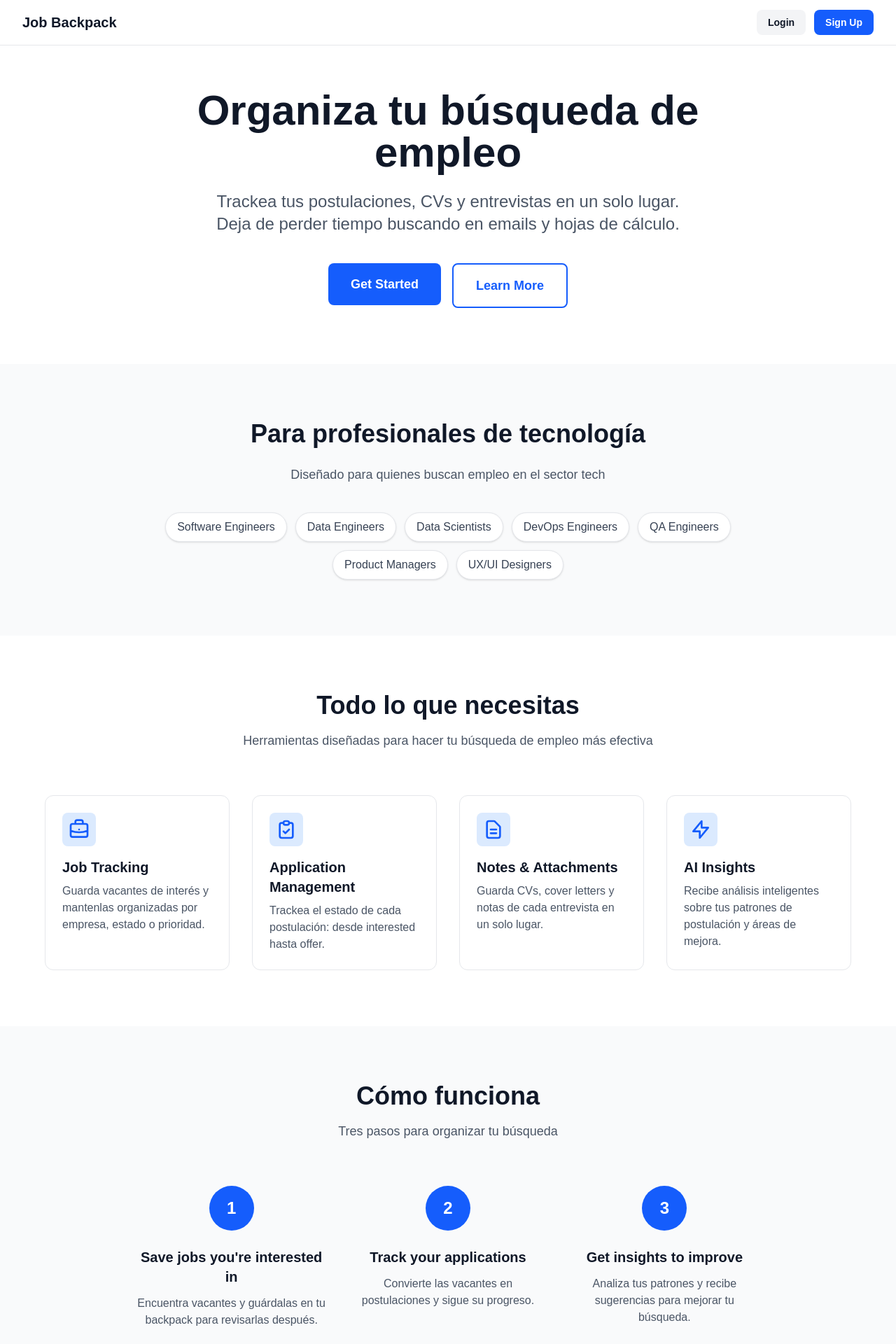
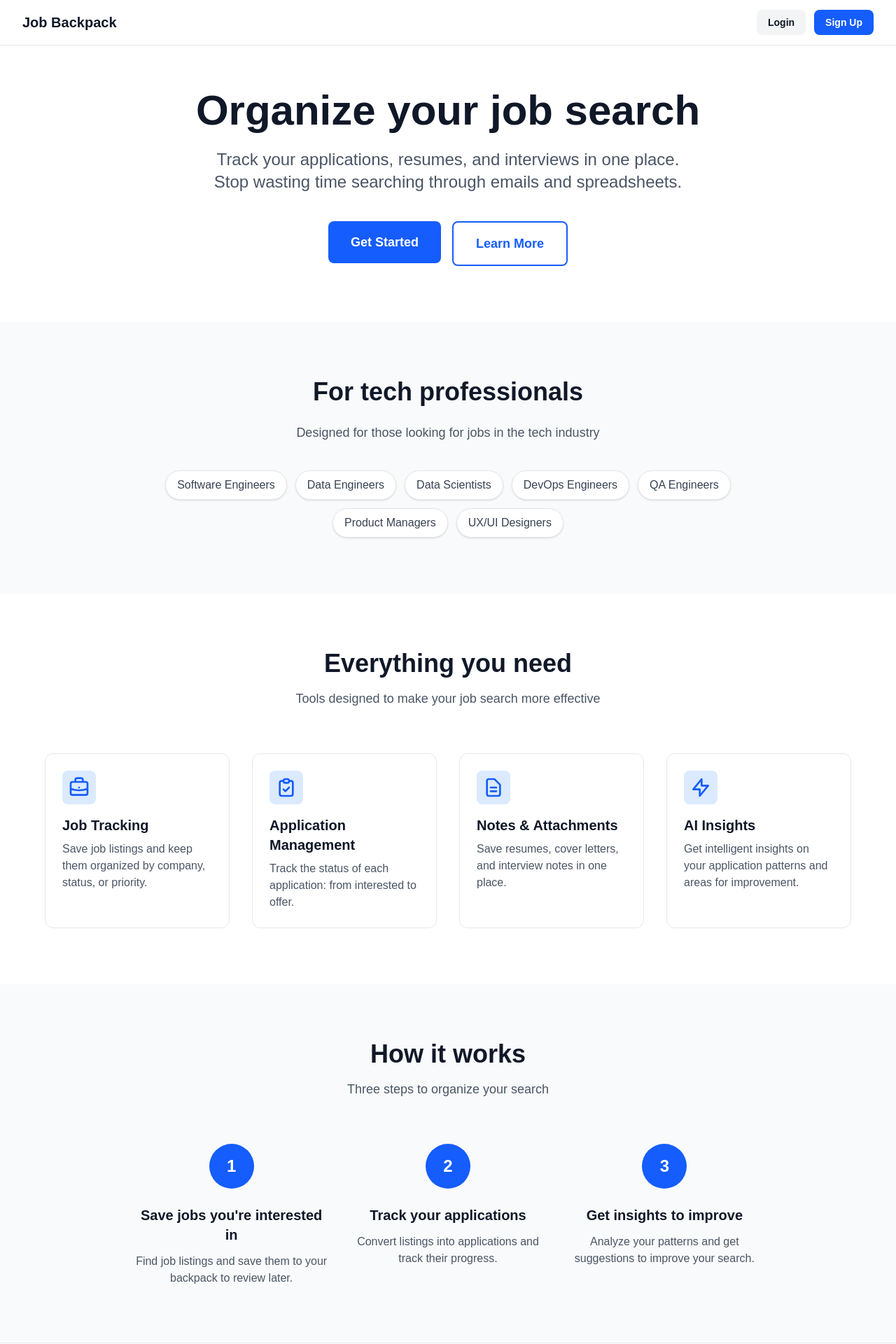
Before and after one commit to poemmacode/job-backpack, a Next.js app: page / in a window 1280 px wide. Shown: the top 1920 px of the page at 70% size. Built offline with nearby package versions, Linux system fonts and the light colour scheme; no server answers.

Commit message:
feat: set entire site to english (Feature 034)

```diff
--- a/spec/constitution/roadmap.md
+++ b/spec/constitution/roadmap.md
@@ -37,12 +37,13 @@
 | 031 | Company Profiles               | V2             | Baja      | ⏳ Pendiente  |
 | 032 | Recruiter CRM                  | V2             | Media     | ⏳ Pendiente  |
 | 033 | Custom Favicon                 | V2             | Alta      | ⏳ Pendiente  |
-| 034 | AI Career Insights             | AI             | Alta      | ⏳ Pendiente  |
-| 035 | AI Resume Advisor              | AI             | Alta      | ⏳ Pendiente  |
-| 036 | AI Interview Coach             | AI             | Alta      | ⏳ Pendiente  |
-| 037 | AI Skill Gap Analysis          | AI             | Alta      | ⏳ Pendiente  |
-| 038 | AI Job Matching                | AI             | Alta      | ⏳ Pendiente  |
-| 039 | Public Feedback & Roadmap      | Growth         | Baja      | ⏳ Pendiente  |
+| 034 | English Site                   | Foundation     | Alta      | ⏳ Pendiente  |
+| 035 | AI Career Insights             | AI             | Alta      | ⏳ Pendiente  |
+| 036 | AI Resume Advisor              | AI             | Alta      | ⏳ Pendiente  |
+| 037 | AI Interview Coach             | AI             | Alta      | ⏳ Pendiente  |
+| 038 | AI Skill Gap Analysis          | AI             | Alta      | ⏳ Pendiente  |
+| 039 | AI Job Matching                | AI             | Alta      | ⏳ Pendiente  |
+| 040 | Public Feedback & Roadmap      | Growth         | Baja      | ⏳ Pendiente  |
 
 
 ## Futuro
--- /dev/null
+++ b/spec/features/034-english-site/plan.md
@@ -0,0 +1,39 @@
+# Plan — Feature 034: English Site
+
+## Archivos a modificar
+
+| Archivo | Strings | Acción |
+|---------|---------|--------|
+| `src/app/layout.tsx` | 2 | Traducir title y description |
+| `src/features/landing/components/Hero.tsx` | 2 | Traducir h1 y párrafo |
+| `src/features/landing/components/Features.tsx` | 6 | Traducir descripciones + headings |
+| `src/features/landing/components/HowItWorks.tsx` | 5 | Traducir descripciones + headings |
+| `src/features/landing/components/TargetAudience.tsx` | 2 | Traducir heading + subheading |
+
+## Traducciones
+
+| Español | Inglés |
+|---------|--------|
+| Job Backpack - Organiza tu búsqueda de empleo | Job Backpack - Organize your job search |
+| Trackea tus postulaciones... | Track your applications, resumes, and interviews in one place. Built for tech professionals. |
+| Organiza tu búsqueda de empleo | Organize your job search |
+| Trackea tus postulaciones... (hero) | Track your applications, resumes, and interviews in one place. Stop wasting time searching through emails and spreadsheets. |
+| Guarda vacantes de interés... | Save job listings and keep them organized by company, status, or priority. |
+| Trackea el estado de cada postulación... | Track the status of each application: from interested to offer. |
+| Guarda CVs, cover letters... | Save resumes, cover letters, and interview notes in one place. |
+| Recibe análisis inteligentes... | Get intelligent insights on your application patterns and areas for improvement. |
+| Todo lo que necesitas | Everything you need |
+| Herramientas diseñadas... | Tools designed to make your job search more effective |
+| Encuentra vacantes... | Find job listings and save them to your backpack to review later. |
+| Convierte las vacantes... | Convert listings into applications and track their progress. |
+| Analiza tus patrones... | Analyze your patterns and get suggestions to improve your search. |
+| Cómo funciona | How it works |
+| Tres pasos para organizar tu búsqueda | Three steps to organize your search |
+| Para profesionales de tecnología | For tech professionals |
+| Diseñado para quienes buscan... | Designed for those looking for jobs in the tech industry |
+
+## Verificación
+
+1. Ejecutar `npm run lint`
+2. Ejecutar `npm run build`
+3. Verificar landing page en navegador
--- /dev/null
+++ b/spec/features/034-english-site/spec.md
@@ -0,0 +1,37 @@
+# Feature 034 — English Site
+
+## Resumen
+
+Establecer el sitio completamente en inglés. Actualmente el landing page tiene texto en español mientras que el dashboard/app ya está en inglés.
+
+## Objetivo
+
+- Alinear todo el contenido del sitio con el atributo `lang="en"` ya configurado
+- Consistencia de idioma en toda la experiencia de usuario
+
+## Alcance
+
+### Incluido
+
+- Traducir metadata de layout.tsx (title, description)
+- Traducir Hero.tsx (heading, párrafo)
+- Traducir Features.tsx (descripciones, headings de sección)
+- Traducir HowItWorks.tsx (descripciones, headings de sección)
+- Traducir TargetAudience.tsx (heading, subheading)
+
+### Excluido
+
+- Infraestructura i18n (no se necesita — el dashboard ya está en inglés)
+- Traducción de contenido dinámico del usuario
+- Cambios de diseño o layout
+
+## Criterios de aceptación
+
+1. Todo el texto visible del sitio está en inglés
+2. El atributo `lang="en"` permanece configurado
+3. No hay errores de lint ni build
+4. La información se mantiene fiel al contenido original en español
+
+## Nota
+
+El dashboard/app ya estaba 100% en inglés. Solo el landing page (5 archivos, 17 strings) necesita traducción.
--- /dev/null
+++ b/spec/features/034-english-site/tasks.md
@@ -0,0 +1,23 @@
+# Tasks — Feature 034: English Site
+
+## Estado: Completado
+
+---
+
+- [x] **Traducir metadata**
+  - [x] Actualizar `src/app/layout.tsx` — title y description
+
+- [x] **Traducir Landing Page**
+  - [x] `src/features/landing/components/Hero.tsx`
+  - [x] `src/features/landing/components/Features.tsx`
+  - [x] `src/features/landing/components/HowItWorks.tsx`
+  - [x] `src/features/landing/components/TargetAudience.tsx`
+
+- [x] **Verificación**
+  - [x] Ejecutar lint (`npm run lint`)
+  - [x] Ejecutar build (`npm run build`)
+
+- [x] **Documentación**
+  - [x] Actualizar roadmap
+  - [x] Marcar tareas completadas
+  - [x] Commit y push
--- a/src/app/layout.tsx
+++ b/src/app/layout.tsx
@@ -13,9 +13,9 @@ const geistMono = Geist_Mono({
 });
 
 export const metadata: Metadata = {
-  title: 'Job Backpack - Organiza tu búsqueda de empleo',
+  title: 'Job Backpack - Organize your job search',
   description:
-    'Trackea tus postulaciones, CVs y entrevistas en un solo lugar. Diseñado para profesionales de tecnología.',
+    'Track your applications, resumes, and interviews in one place. Built for tech professionals.',
   icons: {
     icon: [
       { url: '/favicon.ico', sizes: '32x32' },
--- a/src/features/landing/components/Features.tsx
+++ b/src/features/landing/components/Features.tsx
@@ -2,7 +2,7 @@ const features = [
   {
     title: 'Job Tracking',
     description:
-      'Guarda vacantes de interés y mantenlas organizadas por empresa, estado o prioridad.',
+      'Save job listings and keep them organized by company, status, or priority.',
     icon: (
       <svg className="w-8 h-8" fill="none" viewBox="0 0 24 24" stroke="currentColor">
         <path
@@ -16,7 +16,7 @@ const features = [
   },
   {
     title: 'Application Management',
-    description: 'Trackea el estado de cada postulación: desde interested hasta offer.',
+    description: 'Track the status of each application: from interested to offer.',
     icon: (
       <svg className="w-8 h-8" fill="none" viewBox="0 0 24 24" stroke="currentColor">
         <path
@@ -30,7 +30,7 @@ const features = [
   },
   {
     title: 'Notes & Attachments',
-    description: 'Guarda CVs, cover letters y notas de cada entrevista en un solo lugar.',
+    description: 'Save resumes, cover letters, and interview notes in one place.',
     icon: (
       <svg className="w-8 h-8" fill="none" viewBox="0 0 24 24" stroke="currentColor">
         <path
@@ -45,7 +45,7 @@ const features = [
   {
     title: 'AI Insights',
     description:
-      'Recibe análisis inteligentes sobre tus patrones de postulación y áreas de mejora.',
+      'Get intelligent insights on your application patterns and areas for improvement.',
     icon: (
       <svg className="w-8 h-8" fill="none" viewBox="0 0 24 24" stroke="currentColor">
         <path
@@ -65,10 +65,10 @@ export function Features() {
       <div className="max-w-6xl mx-auto">
         <div className="text-center mb-16">
           <h2 className="text-3xl sm:text-4xl font-bold text-gray-900 mb-4">
-            Todo lo que necesitas
+            Everything you need
           </h2>
           <p className="text-lg text-gray-600 max-w-2xl mx-auto">
-            Herramientas diseñadas para hacer tu búsqueda de empleo más efectiva
+            Tools designed to make your job search more effective
           </p>
         </div>
         <div className="grid grid-cols-1 md:grid-cols-2 lg:grid-cols-4 gap-8">
--- a/src/features/landing/components/Hero.tsx
+++ b/src/features/landing/components/Hero.tsx
@@ -6,11 +6,11 @@ export function Hero() {
     <section className="pt-32 pb-20 px-4 sm:px-6 lg:px-8">
       <div className="max-w-4xl mx-auto text-center">
         <h1 className="text-4xl sm:text-5xl lg:text-6xl font-bold text-gray-900 mb-6">
-          Organiza tu búsqueda de empleo
+          Organize your job search
         </h1>
         <p className="text-xl sm:text-2xl text-gray-600 mb-10 max-w-2xl mx-auto">
-          Trackea tus postulaciones, CVs y entrevistas en un solo lugar. Deja de perder tiempo
-          buscando en emails y hojas de cálculo.
+          Track your applications, resumes, and interviews in one place. Stop wasting time
+          searching through emails and spreadsheets.
         </p>
         <div className="flex flex-col sm:flex-row gap-4 justify-center">
           <Link href="/signup">
--- a/src/features/landing/components/HowItWorks.tsx
+++ b/src/features/landing/components/HowItWorks.tsx
@@ -2,17 +2,17 @@ const steps = [
   {
     number: '1',
     title: "Save jobs you're interested in",
-    description: 'Encuentra vacantes y guárdalas en tu backpack para revisarlas después.',
+    description: 'Find job listings and save them to your backpack to review later.',
   },
   {
     number: '2',
     title: 'Track your applications',
-    description: 'Convierte las vacantes en postulaciones y sigue su progreso.',
+    description: 'Convert listings into applications and track their progress.',
   },
   {
     number: '3',
     title: 'Get insights to improve',
-    description: 'Analiza tus patrones y recibe sugerencias para mejorar tu búsqueda.',
+    description: 'Analyze your patterns and get suggestions to improve your search.',
   },
 ];
 
@@ -21,8 +21,8 @@ export function HowItWorks() {
     <section id="how-it-works" className="py-20 px-4 sm:px-6 lg:px-8 bg-gray-50">
       <div className="max-w-4xl mx-auto">
         <div className="text-center mb-16">
-          <h2 className="text-3xl sm:text-4xl font-bold text-gray-900 mb-4">Cómo funciona</h2>
-          <p className="text-lg text-gray-600">Tres pasos para organizar tu búsqueda</p>
+          <h2 className="text-3xl sm:text-4xl font-bold text-gray-900 mb-4">How it works</h2>
+          <p className="text-lg text-gray-600">Three steps to organize your search</p>
         </div>
         <div className="grid grid-cols-1 md:grid-cols-3 gap-8">
           {steps.map((step) => (
--- a/src/features/landing/components/TargetAudience.tsx
+++ b/src/features/landing/components/TargetAudience.tsx
@@ -13,10 +13,10 @@ export function TargetAudience() {
     <section className="py-20 px-4 sm:px-6 lg:px-8 bg-gray-50">
       <div className="max-w-4xl mx-auto text-center">
         <h2 className="text-3xl sm:text-4xl font-bold text-gray-900 mb-6">
-          Para profesionales de tecnología
+          For tech professionals
         </h2>
         <p className="text-lg text-gray-600 mb-10">
-          Diseñado para quienes buscan empleo en el sector tech
+          Designed for those looking for jobs in the tech industry
         </p>
         <div className="flex flex-wrap justify-center gap-3">
           {audiences.map((audience) => (
```
